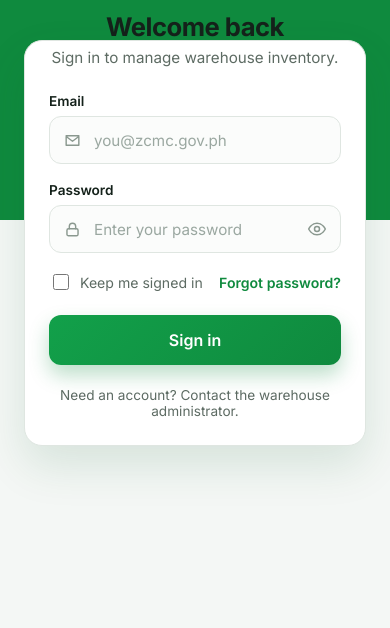
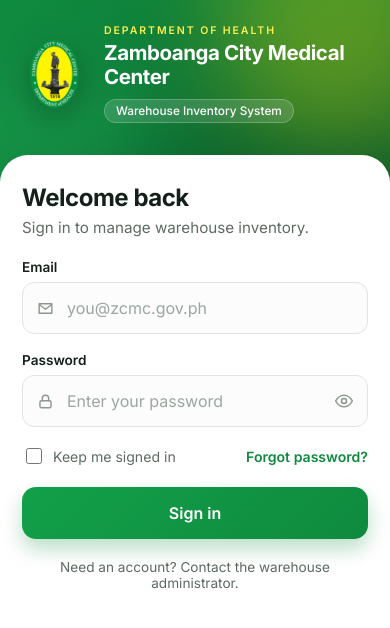
Before and after one commit to venchansalido/warehouse, a plain HTML site: page login.html in a window 390 px wide. Drawn offline with nearby package versions, Linux system fonts and the light colour scheme.

Commit message:
Enhance login page layout and responsiveness; update viewport settings and branding elements

```diff
--- a/assets/css/login.css
+++ b/assets/css/login.css
@@ -1,5 +1,11 @@
 /* ZCMC Warehouse Inventory - Login
-   Palette taken from the ZCMC seal (green + yellow) */
+   Palette taken from the ZCMC seal (green + yellow)
+
+   Layouts
+   - Desktop / large tablet (> 900px): split screen, branding left, form right
+   - Tablet (601 - 900px):  green header + floating form card
+   - Phone (<= 600px):      green header + full-width bottom-sheet form */
+
 :root {
   --green-900: #0b5a2b;
   --green-700: #0f8a3e;
@@ -24,41 +30,44 @@
 
 *, *::before, *::after { box-sizing: border-box; }
 
-html, body { height: 100%; }
+html { -webkit-text-size-adjust: 100%; }
 
 body {
   margin: 0;
+  min-height: 100vh;
+  min-height: 100dvh;
   font-family: "Inter", system-ui, -apple-system, "Segoe UI", Roboto, sans-serif;
   color: var(--ink);
   background: var(--bg);
   -webkit-font-smoothing: antialiased;
 }
 
+img { max-width: 100%; }
+
 /* ---------- Layout ---------- */
 .auth {
   min-height: 100vh;
+  min-height: 100dvh;
   display: grid;
   grid-template-columns: 1.05fr 1fr;
 }
 
-/* ---------- Brand panel ---------- */
+/* ---------- Brand panel (desktop) ---------- */
 .auth__brand {
   position: relative;
   overflow: hidden;
   display: flex;
   flex-direction: column;
   justify-content: space-between;
-  padding: 48px 56px;
+  padding: clamp(32px, 4vw, 48px) clamp(32px, 5vw, 56px);
   color: var(--white);
-  background:
-    linear-gradient(160deg, var(--green-700) 0%, var(--green-900) 100%);
+  background: linear-gradient(160deg, var(--green-700) 0%, var(--green-900) 100%);
 }
 
 .brand__glow {
   position: absolute;
   border-radius: 50%;
   filter: blur(60px);
-  opacity: 0.55;
   pointer-events: none;
 }
 .brand__glow--one {
@@ -71,6 +80,7 @@
   width: 300px; height: 300px;
   background: var(--green-500);
   bottom: -110px; left: -90px;
+  opacity: 0.55;
 }
 
 .brand__content {
@@ -81,7 +91,7 @@
 }
 
 .brand__logo {
-  width: 120px;
+  width: clamp(96px, 9vw, 120px);
   height: auto;
   display: block;
   margin-bottom: 28px;
@@ -99,7 +109,7 @@
 
 .brand__title {
   margin: 0;
-  font-size: clamp(2rem, 3.2vw, 2.8rem);
+  font-size: clamp(1.9rem, 3.2vw, 2.8rem);
   line-height: 1.12;
   font-weight: 700;
   letter-spacing: -0.02em;
@@ -162,6 +172,9 @@
   padding: 32px 24px;
 }
 
+/* Mobile header is hidden on desktop */
+.hero { display: none; }
+
 .card {
   width: 100%;
   max-width: 420px;
@@ -171,8 +184,6 @@
   padding: 40px 36px 32px;
   box-shadow: var(--shadow);
 }
-
-.card__logo-mobile { display: none; }
 
 .card__header h2 {
   margin: 0;
@@ -229,7 +240,7 @@
   height: 48px;
   padding: 0 46px 0 44px;
   font: inherit;
-  font-size: 0.95rem;
+  font-size: 1rem;              /* 16px stops iOS zooming in on focus */
   color: var(--ink);
   background: #fbfcfb;
   border: 1.5px solid var(--line);
@@ -247,8 +258,8 @@
 
 .input__toggle {
   position: absolute;
-  right: 6px;
-  width: 36px; height: 36px;
+  right: 5px;
+  width: 38px; height: 38px;
   display: grid;
   place-items: center;
   border: 0;
@@ -265,6 +276,8 @@
   display: flex;
   align-items: center;
   justify-content: space-between;
+  flex-wrap: wrap;
+  gap: 8px 16px;
   margin: 4px 0 22px;
   font-size: 0.88rem;
 }
@@ -330,23 +343,193 @@
   color: var(--muted);
 }
 
-/* ---------- Responsive ---------- */
+@keyframes rise {
+  from { opacity: 0; transform: translateY(14px); }
+  to   { opacity: 1; transform: none; }
+}
+
+@media (prefers-reduced-motion: reduce) {
+  *, *::before, *::after { animation-duration: .01ms !important; transition-duration: .01ms !important; }
+}
+
+/* =========================================================
+   Responsive
+   ========================================================= */
+
+/* Laptops and small desktops: just tighten spacing */
+@media (max-width: 1100px) {
+  .auth { grid-template-columns: 1fr 1fr; }
+  .brand__features { margin-top: 28px; }
+  .card { padding: 36px 28px 28px; }
+}
+
+/* Short desktop windows */
+@media (min-width: 901px) and (max-height: 700px) {
+  .brand__logo { width: 84px; margin-bottom: 18px; }
+  .brand__features { margin-top: 22px; gap: 10px; }
+  .auth__brand { padding-top: 28px; padding-bottom: 24px; }
+}
+
+/* ---------- Tablet + phone: stacked layout ---------- */
 @media (max-width: 900px) {
   .auth { grid-template-columns: 1fr; }
   .auth__brand { display: none; }
 
   .auth__panel {
-    background:
-      linear-gradient(180deg, var(--green-700) 0, var(--green-700) 220px, var(--bg) 220px);
-    align-items: start;
-    padding-top: 40px;
+    display: flex;
+    flex-direction: column;
+    min-height: 100vh;
+    min-height: 100dvh;
+    padding: 0;
+    align-items: stretch;      /* fixes the header shrinking to a narrow box */
+    justify-content: flex-start;
+    background: var(--bg);
   }
-  .card { padding: 32px 24px 26px; }
-  .card__logo-mobile {
+
+  /* Green header with logo + name */
+  .hero {
+    position: relative;
+    overflow: hidden;
     display: block;
-    width: 84px;
-    margin: -78px auto 16px;
-    filter: drop-shadow(0 8px 14px rgba(0, 0, 0, 0.25));
+    text-align: center;
+    padding: 44px 24px 84px;
+    color: var(--white);
+    background: linear-gradient(160deg, var(--green-700) 0%, var(--green-900) 100%);
   }
-  .card__header { text-align: center; }
+  .hero > * { position: relative; z-index: 1; }
+
+  .hero__glow {
+    position: absolute !important;
+    z-index: 0 !important;
+    border-radius: 50%;
+    filter: blur(50px);
+    pointer-events: none;
+  }
+  .hero__glow--one {
+    width: 240px; height: 240px;
+    top: -90px; right: -70px;
+    background: var(--yellow-400);
+    opacity: 0.32;
+  }
+  .hero__glow--two {
+    width: 220px; height: 220px;
+    bottom: -90px; left: -70px;
+    background: var(--green-500);
+    opacity: 0.55;
+  }
+
+  .hero__logo {
+    display: block;
+    width: 92px;
+    height: auto;
+    margin: 0 auto 18px;
+    filter: drop-shadow(0 10px 16px rgba(0, 0, 0, 0.3));
+    animation: rise .5s ease both;
+  }
+  .hero__eyebrow {
+    margin: 0 0 6px;
+    font-size: 0.72rem;
+    font-weight: 600;
+    letter-spacing: 0.18em;
+    text-transform: uppercase;
+    color: var(--yellow-300);
+  }
+  .hero__title {
+    margin: 0 auto;
+    max-width: 18ch;
+    font-size: clamp(1.45rem, 5vw, 2rem);
+    line-height: 1.15;
+    font-weight: 700;
+    letter-spacing: -0.02em;
+  }
+  .hero__subtitle {
+    display: inline-block;
+    margin: 14px 0 0;
+    padding: 5px 14px;
+    border-radius: 999px;
+    font-size: 0.82rem;
+    font-weight: 500;
+    background: rgba(255, 255, 255, 0.14);
+    border: 1px solid rgba(255, 255, 255, 0.22);
+  }
+
+  /* Card floats over the header on tablets */
+  .card {
+    position: relative;
+    z-index: 2;
+    max-width: 480px;
+    margin: -48px auto 40px;
+    padding: 36px 32px 28px;
+    animation: rise .5s .08s ease both;
+  }
 }
+
+/* ---------- Phone: form becomes a bottom sheet ---------- */
+@media (max-width: 600px) {
+  /* Compact header: logo on the left, text on the right */
+  .hero {
+    display: grid;
+    grid-template-columns: auto 1fr;
+    column-gap: 16px;
+    align-items: center;
+    text-align: left;
+    padding: calc(24px + env(safe-area-inset-top)) 20px 64px;
+  }
+  .hero__logo {
+    grid-row: 1 / span 3;
+    width: 68px;
+    margin: 0;
+  }
+  .hero__eyebrow { margin: 0 0 4px; font-size: 0.66rem; }
+  .hero__title {
+    margin: 0;
+    max-width: none;
+    font-size: 1.28rem;
+    line-height: 1.18;
+  }
+  .hero__subtitle {
+    justify-self: start;
+    margin-top: 10px;
+    padding: 4px 11px;
+    font-size: 0.74rem;
+  }
+
+  .card {
+    flex: 1;
+    width: 100%;
+    max-width: none;
+    margin: -32px 0 0;
+    border: 0;
+    border-radius: 28px 28px 0 0;
+    padding: 28px 22px calc(24px + env(safe-area-inset-bottom));
+    box-shadow: 0 -12px 30px rgba(11, 90, 43, 0.18);
+  }
+
+  .card__header h2 { font-size: 1.5rem; }
+  .card__header p { margin-bottom: 22px; }
+
+  .input input { height: 52px; }
+  .btn { height: 52px; border-radius: 14px; }
+  .row { margin-bottom: 20px; }
+  .card__help { margin-top: auto; padding-top: 20px; }
+}
+
+/* Small phones */
+@media (max-width: 360px) {
+  .hero { padding: calc(20px + env(safe-area-inset-top)) 16px 60px; column-gap: 12px; }
+  .hero__logo { width: 54px; }
+  .hero__title { font-size: 1.1rem; }
+  .hero__eyebrow { font-size: 0.6rem; letter-spacing: 0.12em; }
+  .hero__subtitle { font-size: 0.7rem; }
+  .card { padding: 26px 16px calc(20px + env(safe-area-inset-bottom)); }
+  .row { flex-direction: column; align-items: flex-start; }
+}
+
+/* Phones turned sideways: shrink the header so the form is reachable */
+@media (max-height: 520px) and (max-width: 900px) {
+  .hero { padding: 16px 20px 56px; }
+  .hero__logo { width: 52px; margin-bottom: 8px; }
+  .hero__eyebrow, .hero__subtitle { display: none; }
+  .hero__title { font-size: 1.15rem; max-width: none; }
+  .card { margin-top: -36px; max-width: 480px; }
+}
--- a/login.html
+++ b/login.html
@@ -2,9 +2,10 @@
 <html lang="en">
 <head>
   <meta charset="UTF-8">
-  <meta name="viewport" content="width=device-width, initial-scale=1.0">
+  <meta name="viewport" content="width=device-width, initial-scale=1.0, viewport-fit=cover">
+  <meta name="theme-color" content="#0f8a3e">
   <title>Login | ZCMC Warehouse Inventory</title>
-  <link rel="icon" type="image/png" href="assets/logo/zcms.png">
+  <link rel="icon" type="image/png" href="assets/logo/zcmc.png">
   <link rel="preconnect" href="https://fonts.googleapis.com">
   <link rel="preconnect" href="https://fonts.gstatic.com" crossorigin>
   <link href="https://fonts.googleapis.com/css2?family=Inter:wght@400;500;600;700&display=swap" rel="stylesheet">
@@ -12,8 +13,9 @@
 </head>
 <body>
   <main class="auth">
-    <!-- Left: branding -->
-    <section class="auth__brand" aria-hidden="false">
+
+    <!-- Left: branding (desktop / large tablet only) -->
+    <section class="auth__brand">
       <div class="brand__glow brand__glow--one"></div>
       <div class="brand__glow brand__glow--two"></div>
 
@@ -35,9 +37,18 @@
 
     <!-- Right: form -->
     <section class="auth__panel">
+
+      <!-- Mobile / tablet header (hidden on desktop) -->
+      <div class="hero">
+        <div class="hero__glow hero__glow--one"></div>
+        <div class="hero__glow hero__glow--two"></div>
+        <img src="assets/logo/zcmc.png" alt="Zamboanga City Medical Center seal" class="hero__logo">
+        <p class="hero__eyebrow">Department of Health</p>
+        <h1 class="hero__title">Zamboanga City Medical Center</h1>
+        <p class="hero__subtitle">Warehouse Inventory System</p>
+      </div>
+
       <div class="card">
-        <img src="assets/logo/zcms.png" alt="" class="card__logo-mobile">
-
         <header class="card__header">
           <h2>Welcome back</h2>
           <p>Sign in to manage warehouse inventory.</p>
@@ -50,7 +61,7 @@
             <label for="email">Email</label>
             <div class="input">
               <svg viewBox="0 0 24 24" aria-hidden="true"><path d="M4 6h16v12H4z M4 7l8 6 8-6" fill="none" stroke="currentColor" stroke-width="1.8" stroke-linecap="round" stroke-linejoin="round"/></svg>
-              <input type="email" id="email" name="email" placeholder="you@zcmc.gov.ph" autocomplete="username" required>
+              <input type="email" id="email" name="email" placeholder="you@zcmc.gov.ph" autocomplete="username" inputmode="email" required>
             </div>
           </div>
 
```
